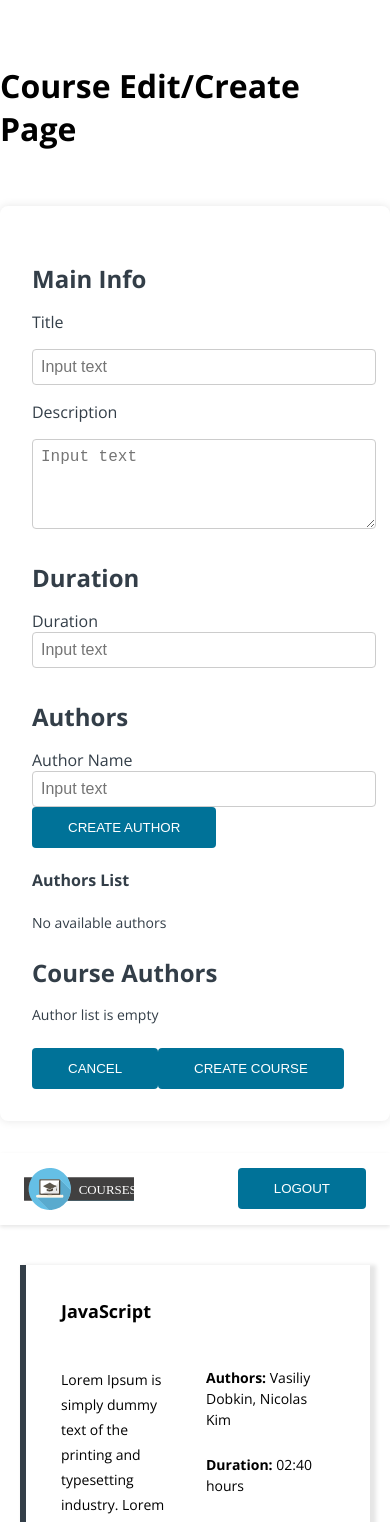
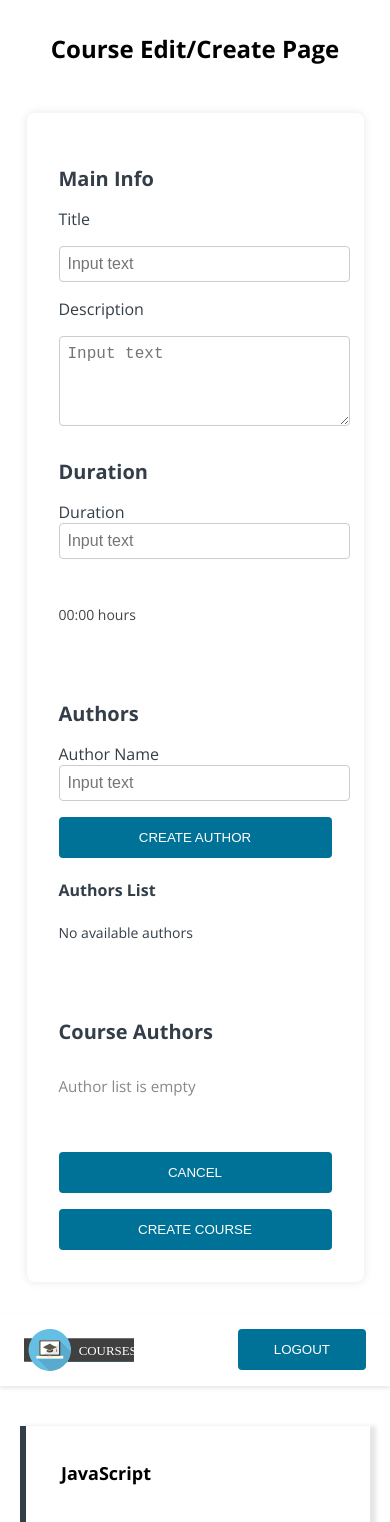
Before and after one commit to FreeFallRush/courses-app, a React (Vite) app: page / in a window 390 px wide. Shown: the top 1522 px of the page. Built offline with nearby package versions, Linux system fonts and the light colour scheme.

Commit message:
Modified CreateCourse.tsx
Added styles to CreateCourse component

```diff
--- a/src/components/CreateCourse/CreateCourse.module.css
+++ b/src/components/CreateCourse/CreateCourse.module.css
@@ -41,3 +41,122 @@ textarea {
     border: 1px solid #ccc;
     border-radius: 4px;
 }
+
+.error {
+    color: #e74c3c;
+    font-size: 0.85rem;
+    margin-top: 0.25rem;
+}
+
+.durationWrapper {
+    display: flex;
+    align-items: center;
+    min-height: 80px;
+    align-content: center;
+    gap: 2rem;
+}
+
+.durationInput {
+    flex: 1;
+}
+
+.durationDisplay {
+    flex: 1;
+    color: #444;
+    align-self: flex-end;
+}
+
+.authorsSection {
+    display: flex;
+    justify-content: space-between;
+    gap: 2rem;
+}
+
+.authorsColumn,
+.courseAuthorsColumn {
+    flex: 1;
+}
+
+.authorsColumn {
+    flex: 3;
+}
+.courseAuthorsColumn {
+    display: flex;
+    flex-direction: column;
+    justify-content: start;
+    align-items: flex-end;
+}
+
+.authorInputRow {
+    display: flex;
+    gap: 1rem;
+    margin-bottom: 1rem;
+}
+
+.authorInputRow input {
+    flex: 2;
+}
+
+.authorList {
+    margin-top: 1rem;
+}
+
+.emptyText {
+    color: #888;
+    font-size: 0.95rem;
+}
+
+.buttonRow {
+    display: flex;
+    justify-content: flex-end;
+    gap: 1rem;
+    margin-top: 2rem;
+}
+
+@media (max-width: 768px) {
+    .container {
+        max-width: 70%;
+    }
+    .heading {
+        font-size: 24px;
+        text-align: center;
+        padding-right: 0;
+        padding-top: 2rem;
+        padding-bottom: 1rem;
+    }
+
+    .sectionTitle {
+        font-size: 20px;
+    }
+
+    .durationWrapper {
+        flex-direction: column;
+        align-items: stretch;
+    }
+
+    .courseAuthorsColumn {
+        align-items: stretch;
+    }
+
+    .authorsSection {
+        flex-direction: column;
+    }
+
+    .authorInputRow {
+        flex-direction: column;
+    }
+
+    .authorInputRow input,
+    .authorInputRow button {
+        width: 100%;
+    }
+
+    .buttonRow {
+        flex-direction: column;
+        align-items: stretch;
+    }
+
+    .durationDisplay {
+        align-self: flex-start;
+    }
+}
--- a/src/components/CreateCourse/CreateCourse.tsx
+++ b/src/components/CreateCourse/CreateCourse.tsx
@@ -1,13 +1,12 @@
 import { useState } from "react";
 import { v4 as uuidv4 } from "uuid";
+import Button from "../../common/Button/Button";
 import AuthorItem from "../AuthorItem/AuthorItem";
-import Button from "../../common/Button/Button";
+import getCourseDuration from "../../helpers/getCourseDuration";
 import formatCreationDate from "../../helpers/formatCreationDate";
-import getCourseDuration from "../../helpers/getCourseDuration";
-
 import styles from "./CreateCourse.module.css";
 
-function CreateCourse() {
+const CreateCourse = () => {
     const [title, setTitle] = useState("");
     const [description, setDescription] = useState("");
     const [duration, setDuration] = useState("");
@@ -81,6 +80,7 @@ function CreateCourse() {
             duration: +duration,
             authors: courseAuthors.map((a) => a.id),
         };
+        console.log("Created course:", newCourse);
 
         setTitle("");
         setDescription("");
@@ -101,6 +101,9 @@ function CreateCourse() {
                             onChange={(e) => setTitle(e.target.value)}
                             placeholder="Input text"
                         />
+                        {errors.title && (
+                            <p className={styles.error}>{errors.title}</p>
+                        )}
 
                         <label>Description</label>
                         <textarea
@@ -109,26 +112,42 @@ function CreateCourse() {
                             placeholder="Input text"
                             rows={4}
                         />
+                        {errors.description && (
+                            <p className={styles.error}>{errors.description}</p>
+                        )}
                     </div>
                 </div>
 
                 <div className={styles.section}>
                     <h3 className={styles.sectionTitle}>Duration</h3>
-                    <div>
+                    <div className={styles.durationWrapper}>
+                        <div className={styles.durationInput}>
                             <label>Duration</label>
                             <input
                                 type="number"
+                                min={1}
                                 value={duration}
                                 onChange={(e) => setDuration(e.target.value)}
                                 placeholder="Input text"
                             />
+                            {errors.duration && (
+                                <p className={styles.error}>
+                                    {errors.duration}
+                                </p>
+                            )}
+                        </div>
+                        <div className={styles.durationDisplay}>
+                            <p>{getCourseDuration(Number(duration))}</p>
+                        </div>
                     </div>
                 </div>
 
-                <div>
+                <div className={styles.authorsSection}>
+                    <div className={styles.authorsColumn}>
                         <h3 className={styles.sectionTitle}>Authors</h3>
+
                         <label>Author Name</label>
-                    <div>
+                        <div className={styles.authorInputRow}>
                             <input
                                 value={authorName}
                                 onChange={(e) => setAuthorName(e.target.value)}
@@ -139,9 +158,11 @@ function CreateCourse() {
                                 onClick={handleCreateAuthor}
                             />
                         </div>
-                </div>
+                        {errors.authorName && (
+                            <p className={styles.error}>{errors.authorName}</p>
+                        )}
 
-                <div>
+                        <div className={styles.authorList}>
                             <h4>Authors List</h4>
                             {authors.length > 0 ? (
                                 authors.map((author) => (
@@ -150,7 +171,9 @@ function CreateCourse() {
                                         name={author.name}
                                         onAdd={() => handleAddAuthor(author)}
                                         onDelete={() =>
-                                    handleDeleteAuthorFromAuthorsList(author)
+                                            handleDeleteAuthorFromAuthorsList(
+                                                author
+                                            )
                                         }
                                     />
                                 ))
@@ -158,8 +181,9 @@ function CreateCourse() {
                                 <p>No available authors</p>
                             )}
                         </div>
+                    </div>
 
-                <div>
+                    <div className={styles.courseAuthorsColumn}>
                         <h3 className={styles.sectionTitle}>Course Authors</h3>
                         {courseAuthors.length > 0 ? (
                             courseAuthors.map((author) => (
@@ -170,11 +194,14 @@ function CreateCourse() {
                                 />
                             ))
                         ) : (
-                        <p>Author list is empty</p>
+                            <p className={styles.emptyText}>
+                                Author list is empty
+                            </p>
                         )}
                     </div>
+                </div>
 
-                <div>
+                <div className={styles.buttonRow}>
                     <Button buttonText="Cancel" onClick={handleCreateCourse} />
                     <Button
                         buttonText="Create Course"
@@ -184,6 +211,6 @@ function CreateCourse() {
             </div>
         </>
     );
-}
+};
 
 export default CreateCourse;
```
Lines whose indentation alone changed are shown as unchanged.
